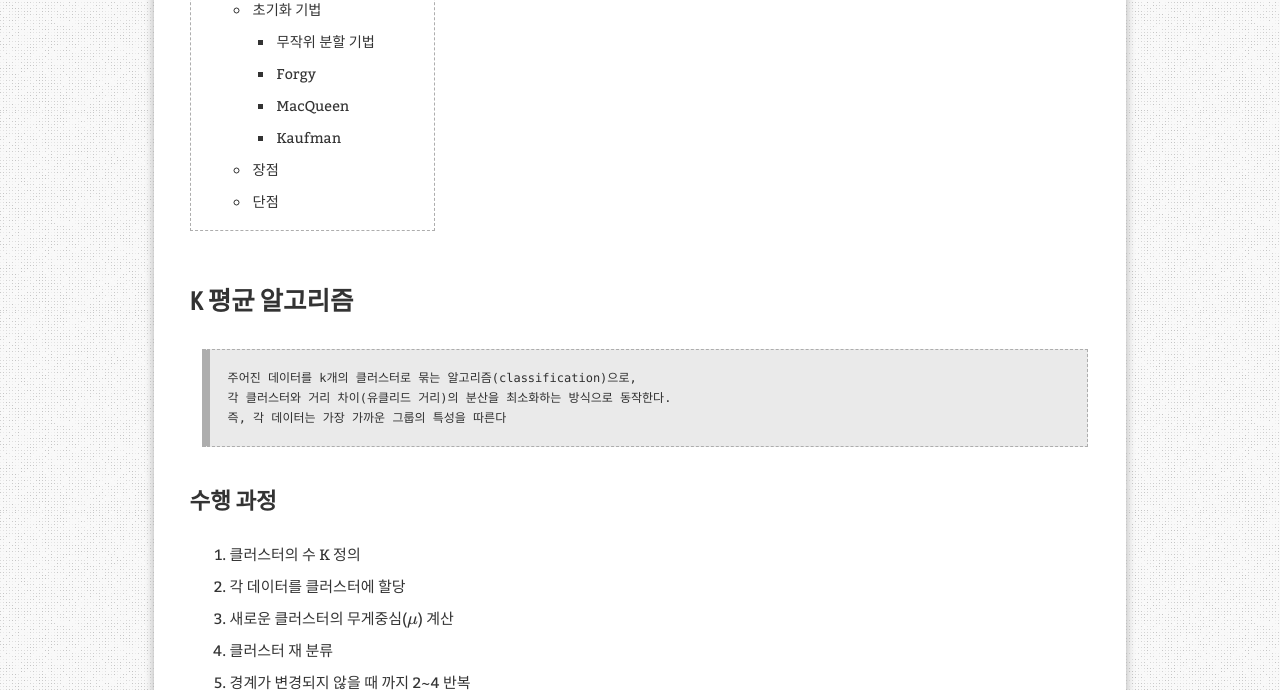
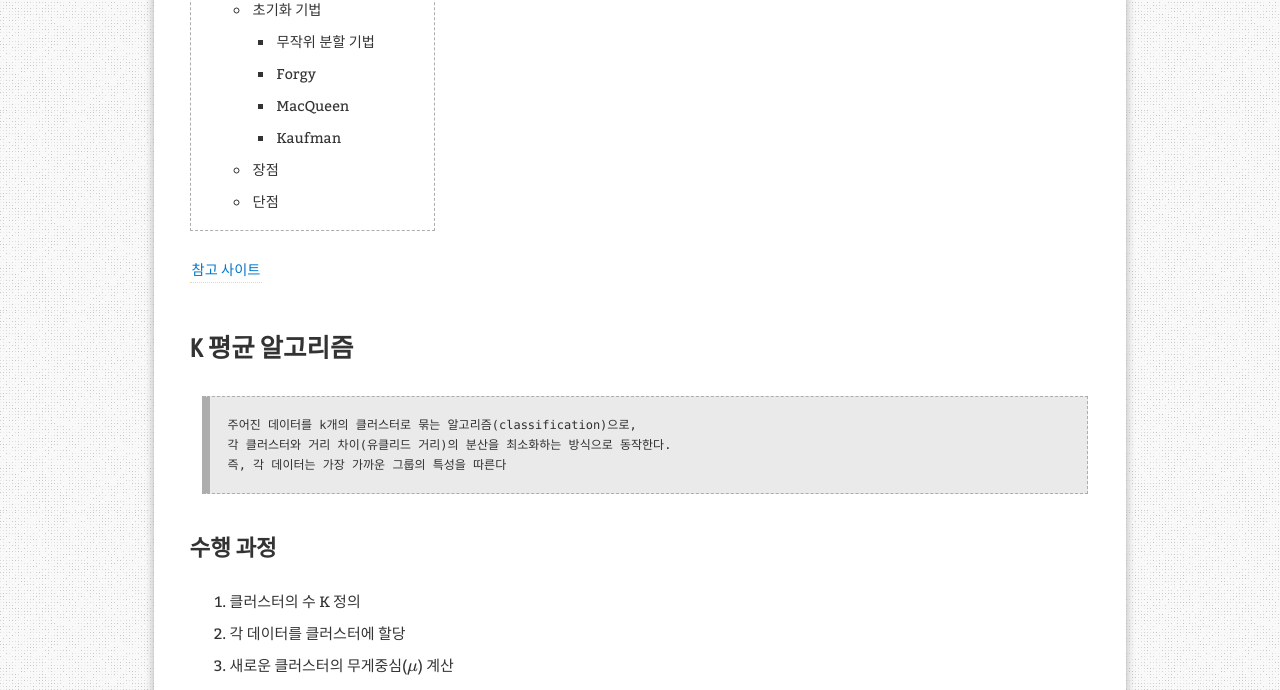
Before and after one commit to aristohyun/aristohyun.github.io, a Jekyll site: the page built from _posts/2021-07-09-KMEANS.md, in a window 1280 px wide and 900 px high, scrolled down 688 px, cut to the strip 0-690 px from the top of the window. Built offline with Jekyll 4.4.1, drawn with Linux system fonts in a browser that asks for light colours; formulas are drawn with MathJax 3; comment, search, counter and statistics services are not loaded.

Commit message:
Update 2021-07-09-KMEANS.md

```diff
--- a/_posts/2021-07-09-KMEANS.md
+++ b/_posts/2021-07-09-KMEANS.md
@@ -12,6 +12,7 @@ redirect_from:
 * Kramdown table of contents
 {:toc .toc}
 
+[참고 사이트](https://muzukphysics.tistory.com/entry/ML-13-%EB%A8%B8%EC%8B%A0%EB%9F%AC%EB%8B%9D-k-means-Clustering-%ED%8A%B9%EC%A7%95-%EC%9E%A5%EB%8B%A8%EC%A0%90-%EC%A0%81%EC%9A%A9-%EC%98%88%EC%8B%9C-%EB%B9%84%EC%A7%80%EB%8F%84%ED%95%99%EC%8A%B5){:target="_ blank"}
 
 # K 평균 알고리즘
 
```
